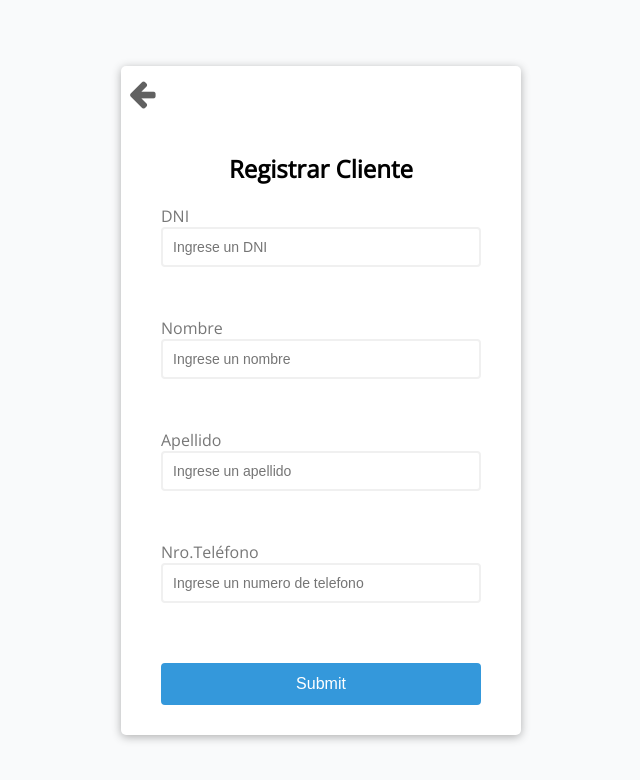
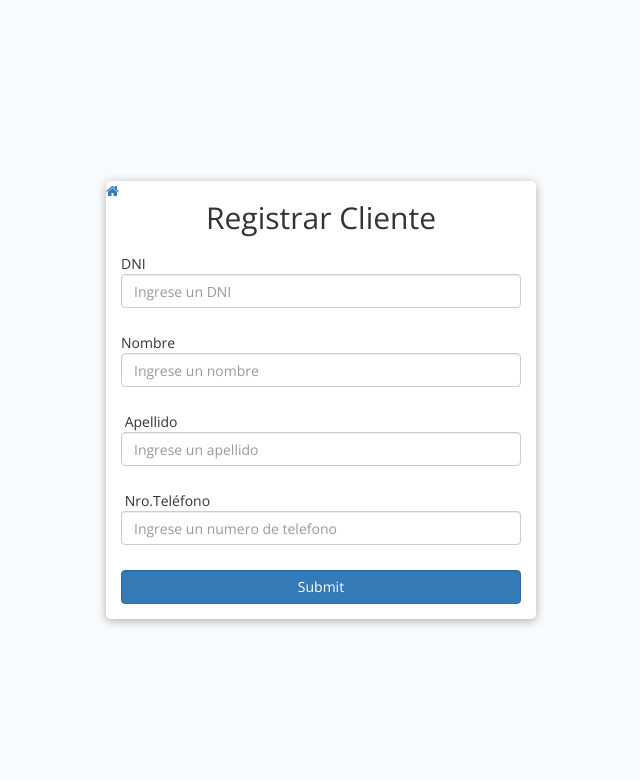
Before and after one commit to quasirsg/ambar-celulares, an Electron app: page src/view/clientForm/clientForm.html in a window 1360 px wide. Shown: the whole page, without its empty margins (359-999 px from the left). Drawn offline with nearby package versions, Linux system fonts and the light colour scheme.

Commit message:
Feat: Clien form responsive

```diff
--- a/src/index.js
+++ b/src/index.js
@@ -8,8 +8,9 @@ const os = require("os");
   await app.whenReady();
 
   const browserWindow = new BrowserWindow({
-    width: 800,
-    height: 600,
+    width: 1360,
+    height: 760,
+    resizable: false,
     webPreferences: {
       preload: path.join(__dirname, "preload.js"),
     },
--- a/src/view/clientForm/clientForm.html
+++ b/src/view/clientForm/clientForm.html
@@ -5,29 +5,32 @@
     <meta name="viewport" content="width=device-width, initial-scale=1.0" />
     <meta http-equiv="X-UA-Compatible" content="ie=edge" />
     <link rel="stylesheet" href="../../assets/css/font-awesome.min.css" />
-
+    <link rel="stylesheet" href="../../assets/css/bootstrap.min.css" />
     <link rel="stylesheet" href="style.css" />
     <title>Ingreso de un cliente</title>
   </head>
   <body>
-    <div class="container">
-      <div class="alert" role="alert" id="alert" style="display: none"></div>
+    <div class="container-fluid">
+      <div class="row text-left">
         <a href="../index.html">
           <div class="container-block">
             <div class="block1">
-            <i class="fa fa-arrow-left"></i>
+              <i class="fa fa-home"></i>
             </div>
           </div>
         </a>
+      </div>
+      <div class="alert" role="alert" id="alert" style="display: none"></div>
 
       <form id="saveClient" class="form">
         <h2>Registrar Cliente</h2>
-        <div class="form-control">
-          <label for="dni">
+        <div class="form-group" id="div-dni">
           <span>DNI</span>
           <input
+            class="form-control"
             type="text"
             id="dni"
+            name="dni"
             placeholder="Ingrese un DNI"
             maxlength="8"
           />
@@ -35,12 +38,12 @@
             <li>Un dni debe ser menor a los 9 digitos</li>
             <li>Un dni solo tiene numeros</li>
           </ul>
-          </label>
         </div>
-        <div class="form-control">
-          <label for="name">
+
+        <div class="form-group" id="div-name">
           <span>Nombre </span>
           <input
+            class="form-control"
             type="text"
             id="name"
             placeholder="Ingrese un nombre"
@@ -49,12 +52,13 @@
           <ul class="input-requirements">
             <li>Un nombre solo contiene letras</li>
           </ul>
-          </label>
         </div>
-        <div class="form-control">
-          <label for="surname"
-            ><span>Apellido</span>
+
+        <div class="form-group" id="div-surname">
+          <label for="surname"></label>
+          <span>Apellido</span>
           <input
+            class="form-control"
             type="text"
             id="surname"
             placeholder="Ingrese un apellido"
@@ -63,12 +67,13 @@
           <ul class="input-requirements">
             <li>Un nombre solo contiene letras</li>
           </ul>
-          </label>
         </div>
-        <div class="form-control">
-          <label for="phoneNumber"
-            ><span>Nro.Teléfono</span>
+
+        <div class="form-group" id="div-phoneNumber">
+          <label for="phoneNumber"></label>
+          <span>Nro.Teléfono</span>
           <input
+            class="form-control"
             type="text"
             id="phoneNumber"
             placeholder="Ingrese un numero de telefono"
@@ -79,9 +84,10 @@
               Un numero de telefono solo contiene numeros y tiene 10 digitos
             </li>
           </ul>
-          </label>
         </div>
-        <button type="submit">Submit</button>
+        <button type="submit" class="btn btn-primary form-control">
+          Submit
+        </button>
       </form>
     </div>
     <script src="script.js"></script>
--- a/src/view/clientForm/script.js
+++ b/src/view/clientForm/script.js
@@ -88,11 +88,12 @@ CustomValidation.prototype = {
 const dniValidityChecks = [
   {
     isInvalid: function (input) {
+      console.log("a");
       return input.value.length > 8;
     },
     invalidityMessage: "Un dni debe ser menor a los 9 digitos",
     element: document.querySelector(
-      'label[for="dni"] .input-requirements li:nth-child(1)'
+      'div[id="div-dni"] .input-requirements li:nth-child(1)'
     ),
   },
   {
@@ -104,7 +105,7 @@ const dniValidityChecks = [
     },
     invalidityMessage: "Un dni solo tiene numeros",
     element: document.querySelector(
-      'label[for="dni"] .input-requirements li:nth-child(2)'
+      'div[id="div-dni"] .input-requirements li:nth-child(2)'
     ),
   },
 ];
@@ -119,7 +120,7 @@ const nameValidityChecks = [
     },
     invalidityMessage: "Un nombre solo contiene letras",
     element: document.querySelector(
-      'label[for="name"] .input-requirements li:nth-child(1)'
+      'div[id="div-name"] .input-requirements li:nth-child(1)'
     ),
   },
 ];
@@ -134,7 +135,7 @@ const surnameValidityChecks = [
     },
     invalidityMessage: "Un apellido solo contiene letras",
     element: document.querySelector(
-      'label[for="surname"] .input-requirements li:nth-child(1)'
+      'div[id="div-surname"] .input-requirements li:nth-child(1)'
     ),
   },
 ];
@@ -149,28 +150,32 @@ const phoneNumberValidtyChecks = [
     },
     invalidityMessage: "Un numero de telefono solo contiene numeros",
     element: document.querySelector(
-      'label[for="phoneNumber"] .input-requirements li:nth-child(1)'
+      'div[id="div-phoneNumber"] .input-requirements li:nth-child(1)'
     ),
   },
 ];
 
 const invalidToaster = function () {
-  var alerta = document.getElementById("alert")
-  alerta.style.cssText = "display: block; background-color: #f2dede; color: #a94442;";
-  alerta.innerHTML = "<strong>¡Oh, chasquido!</strong> Cambia algunas cosas e intenta enviarlo de nuevo."
-  setTimeout(function() {
+  var alerta = document.getElementById("alert");
+  alerta.style.cssText =
+    "display: block; background-color: #f2dede; color: #a94442;";
+  alerta.innerHTML =
+    "<strong>¡Oh, chasquido!</strong> Cambia algunas cosas e intenta enviarlo de nuevo.";
+  setTimeout(function () {
     alerta.style.display = "none";
-},1500);
-}
+  }, 1500);
+};
 
 const validToaster = function () {
-  var alerta = document.getElementById("alert")
-    alerta.style.cssText = "display: block; background-color: #dff0d8; color: #3c763d;";
-    alerta.innerHTML = "<strong>¡Bien hecho!</strong> Guardaste el usuario con exito."
-    setTimeout(function() {
-      alerta.style.display = "none";
-  },2000);
-}
+  var alerta = document.getElementById("alert");
+  alerta.style.cssText =
+    "display: block; background-color: #dff0d8; color: #3c763d;";
+  alerta.innerHTML =
+    "<strong>¡Bien hecho!</strong> Guardaste el usuario con exito.";
+  setTimeout(function () {
+    alerta.style.display = "none";
+  }, 2000);
+};
 /* ----------------------------
 
 	Setup CustomValidation
@@ -185,17 +190,14 @@ const nameInput = document.getElementById("name");
 const surnameInput = document.getElementById("surname");
 const phoneNumberInput = document.getElementById("phoneNumber");
 
-[dniInput,
-  nameInput,
-  surnameInput,
-  phoneNumberInput,
-].forEach((input) => (input.CustomValidation = new CustomValidation(input)));
+[dniInput, nameInput, surnameInput, phoneNumberInput].forEach(
+  (input) => (input.CustomValidation = new CustomValidation(input))
+);
 
 dniInput.CustomValidation.validityChecks = dniValidityChecks;
 nameInput.CustomValidation.validityChecks = nameValidityChecks;
 surnameInput.CustomValidation.validityChecks = surnameValidityChecks;
 phoneNumberInput.CustomValidation.validityChecks = phoneNumberValidtyChecks;
-
 /* ----------------------------
 
 	Event Listeners
@@ -211,7 +213,7 @@ function validate() {
   for (var i = 0; i < inputs.length; i++) {
     inputs[i].CustomValidation.checkInput();
     if (inputs[i].CustomValidation.invalidities.length !== 0) {
-      invalidToaster()
+      invalidToaster();
     }
   }
 }
@@ -219,6 +221,6 @@ function validate() {
 submit.addEventListener("click", validate);
 form.addEventListener("submit", function (e) {
   e.preventDefault();
-  validToaster()
+  validToaster();
   validate();
 });
--- a/src/view/clientForm/style.css
+++ b/src/view/clientForm/style.css
@@ -19,111 +19,15 @@ body {
   margin: 0;
 }
 
-.container {
+.container-fluid {
   background-color: #fff;
   border-radius: 5px;
   box-shadow: 0 2px 10px rgba(0, 0, 0, 0.3);
-  width: 400px;
 }
 
 h2 {
   text-align: center;
   margin: 0 0 20px;
-}
-.container-block {
-  -webkit-transition: all 0.4s ease-in;
-  -moz-transition: all 0.4s ease-in;
-  -ms-transition: all 0.4s ease-in;
-  -o-transition: all 0.4s ease-in;
-  transition: all 0.4s ease-in;
-  border-radius: 5px;
-  padding: 12px 8px;
-  text-align: left;
-  cursor: pointer;
-}
-
-.block1 i {
-  -webkit-transition: all 0.4s ease-in;
-  -moz-transition: all 0.4s ease-in;
-  -ms-transition: all 0.4s ease-in;
-  -o-transition: all 0.4s ease-in;
-  transition: all 0.4s ease-in;
-  font-size: 31px;
-  color: #616161;
-}
-
-#item:focus .block1 i,
-#item:active .block1 i,
-#item:hover .block1 i {
-  -webkit-transition: all 0.4s ease-in;
-  -moz-transition: all 0.4s ease-in;
-  -ms-transition: all 0.4s ease-in;
-  -o-transition: all 0.4s ease-in;
-  transition: all 0.4s ease-in;
-  color: #00acc1;
-}
-
-.form {
-  padding: 30px 40px;
-}
-
-.form-control {
-  margin-bottom: 10px;
-  padding-bottom: 20px;
-  position: relative;
-}
-
-.form-control label {
-  color: #777;
-  display: block;
-  margin-bottom: 5px;
-}
-
-.form-control input {
-  border: 2px solid #f0f0f0;
-  border-radius: 4px;
-  display: block;
-  width: 100%;
-  padding: 10px;
-  font-size: 14px;
-}
-
-.form-control input:focus {
-  outline: 0;
-  border-color: #777;
-}
-
-.form-control.success input {
-  border-color: var(--success-color);
-}
-
-.form-control.error input {
-  border-color: var(--error-color);
-}
-
-.form-control small {
-  color: var(--error-color);
-  position: absolute;
-  bottom: 0;
-  left: 0;
-  visibility: hidden;
-}
-
-.form-control.error small {
-  visibility: visible;
-}
-
-.form button {
-  cursor: pointer;
-  background-color: #3498db;
-  border: 2px solid #3498db;
-  border-radius: 4px;
-  color: #fff;
-  display: block;
-  font-size: 16px;
-  padding: 10px;
-  margin-top: 20px;
-  width: 100%;
 }
 
 .form .input-requirements {
@@ -169,4 +73,8 @@ h2 {
   position: absolute;
   padding: 20px;
   margin-top: 7px;
- }
+}
+
+.btn-primary {
+  margin-bottom: 15px;
+}
```
Also changed, not shown: src/view/benefitForm/script.js (+5 -4 lines). Lines whose indentation alone changed are shown as unchanged.
